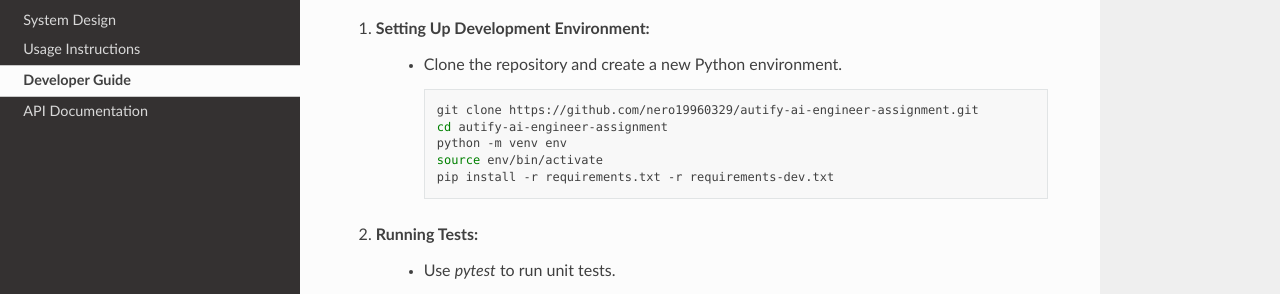
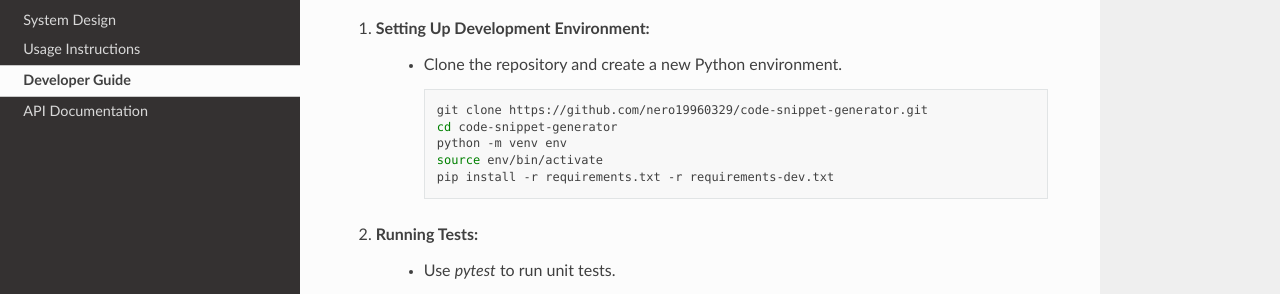
Before and after one commit to nero19960329/autify-ai-engineer-assignment, a Sphinx documentation site: the page built from sphinx/source/developer_guide.rst, in a window 1280 px wide and 900 px high. Shown: the part 191-485 px from the top of the window. Built offline with Sphinx 7.4.7 and the Read the Docs theme 2.0.0, drawn with Linux system fonts in a browser that asks for light colours.

Commit message:
fix: rename repo

```diff
--- a/sphinx/source/conf.py
+++ b/sphinx/source/conf.py
@@ -36,4 +36,4 @@ exclude_patterns = []
 html_theme = 'sphinx_rtd_theme'
 html_static_path = ['_static']
 
-html_baseurl = 'https://nero19960329.github.io/autify-ai-engineer-assignment'
+html_baseurl = 'https://nero19960329.github.io/code-snippet-generator/'
--- a/sphinx/source/developer_guide.rst
+++ b/sphinx/source/developer_guide.rst
@@ -8,8 +8,8 @@ This section provides useful instructions for developers working on this project
 
       .. code-block:: bash
 
-          git clone https://github.com/nero19960329/autify-ai-engineer-assignment.git
-          cd autify-ai-engineer-assignment
+          git clone https://github.com/nero19960329/code-snippet-generator.git
+          cd code-snippet-generator
           python -m venv env
           source env/bin/activate
           pip install -r requirements.txt -r requirements-dev.txt
```
Also changed, not shown: README.md (+2 -2 lines).
